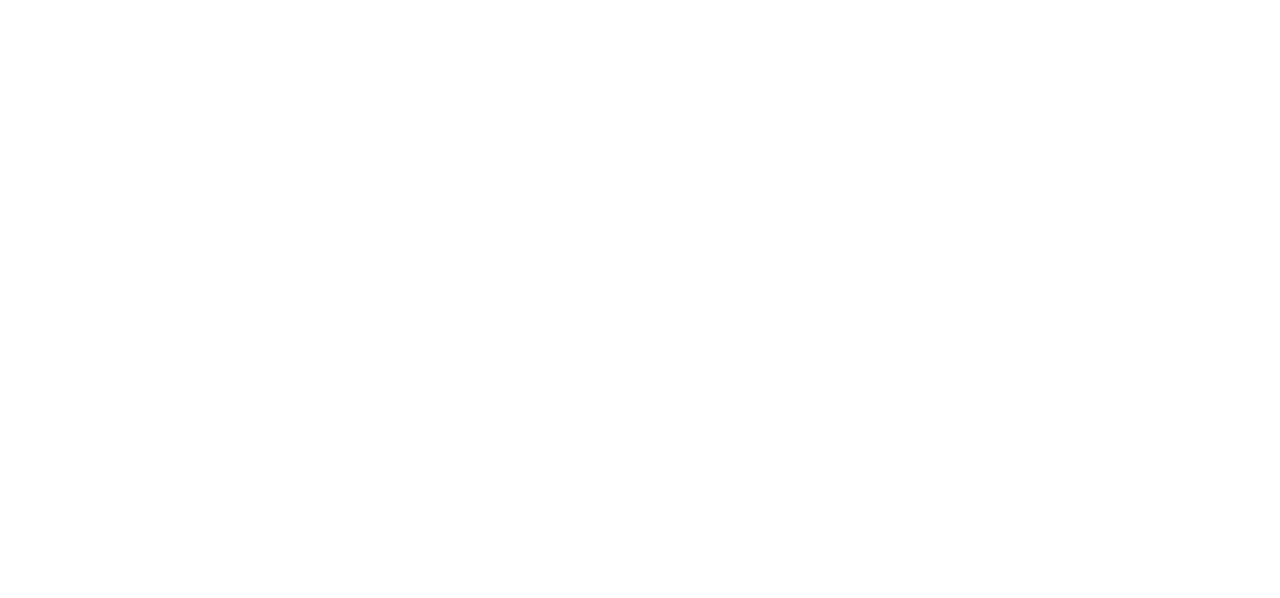
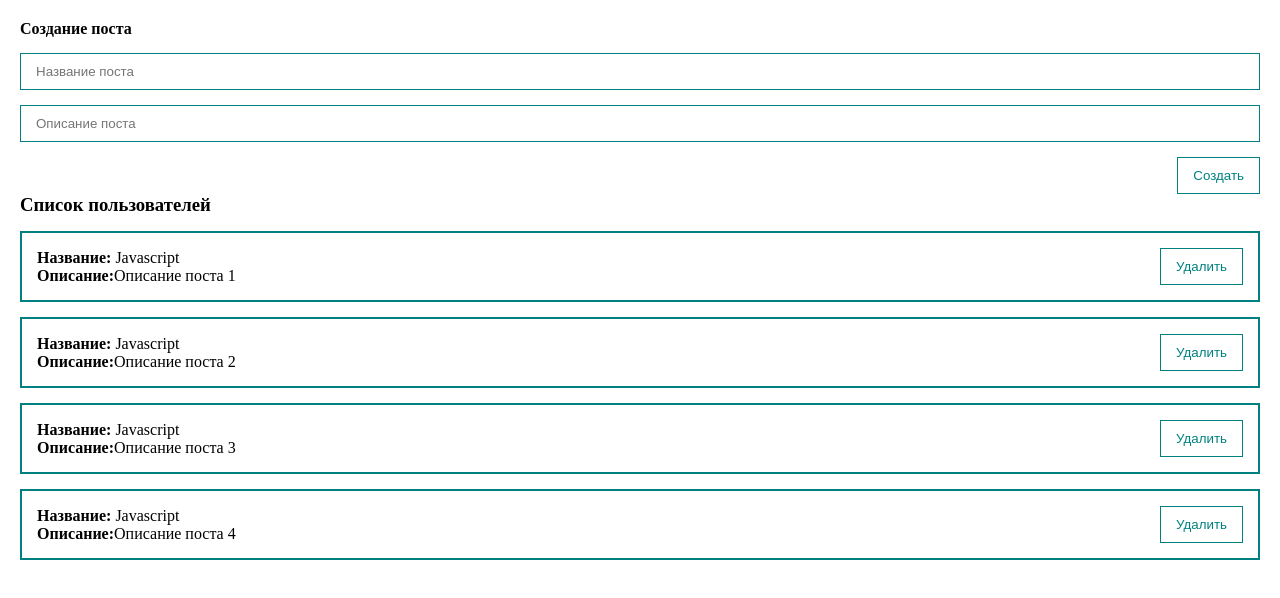
Before and after one commit to Khasankhasiev/shop-catalog, a Vue app: page / in a window 1280 px wide. Shown: the top 598 px of the page. Built offline with nearby package versions, Linux system fonts and the light colour scheme.

Commit message:
do decomposition for components

```diff
--- a/src/App.vue
+++ b/src/App.vue
@@ -1,9 +1,18 @@
 <template>
-  <div class="app"></div>
+  <div class="app">
+    <post-form @create="createPost" />
+    <post-list :posts="posts" />
+  </div>
 </template>
 
 <script>
+import PostForm from "@/components/PostForm.vue";
+import PostList from "@/components/PostList.vue";
 export default {
+  components: {
+    PostList,
+    PostForm,
+  },
   data() {
     return {
       posts: [
@@ -12,20 +21,11 @@
         { id: 3, title: "Javascript", body: "Описание поста 3" },
         { id: 4, title: "Javascript", body: "Описание поста 4" },
       ],
-      title: "",
-      body: "",
     };
   },
   methods: {
-    createPost() {
-      const newPost = {
-        id: Date.now(),
-        title: this.title,
-        body: this.body,
-      };
-      this.posts.push(newPost);
-      this.title = "";
-      this.body = "";
+    createPost(post) {
+      this.posts.push(post);
     },
   },
 };
--- a/src/components/PostForm.vue
+++ b/src/components/PostForm.vue
@@ -3,26 +3,47 @@
     <form @submit.prevent>
       <h4>Создание поста</h4>
       <input
-        v-bind:value="title"
-        @input="title = $event.target.value"
+        v-model="post.title"
         class="input"
         type="text"
         placeholder="Название поста"
       />
       <input
-        v-bind:value="body"
-        @input="body = $event.target.value"
+        v-model="post.body"
         class="input"
         type="text"
         placeholder="Описание поста"
       />
-      <button class="btn" @click="createPost">Создать</button>
+      <my-button
+        @click="createPost"
+        style="align-self: flex-end; margin-top: 15px"
+        >Создать</my-button
+      >
     </form>
   </div>
 </template>
 
 <script>
-export default {};
+export default {
+  data() {
+    return {
+      post: {
+        title: "",
+        body: "",
+      },
+    };
+  },
+  methods: {
+    createPost() {
+      this.post.id = Date.now();
+      this.$emit("create", this.post);
+      this.post = {
+        title: "",
+        body: "",
+      };
+    },
+  },
+};
 </script>
 
 <style scoped>
@@ -36,13 +57,4 @@
   padding: 10px 15px;
   margin-top: 15px;
 }
-
-.btn {
-  margin-top: 15px;
-  align-self: flex-end;
-  padding: 10px 15px;
-  background: none;
-  color: teal;
-  border: 1px solid teal;
-}
 </style>
--- /dev/null
+++ b/src/components/PostItem.vue
@@ -0,0 +1,33 @@
+<template>
+  <div class="post">
+    <div>
+      <div><strong>Название:</strong> {{ post.title }}</div>
+      <div><strong>Описание:</strong>{{ post.body }}</div>
+    </div>
+    <div class="post__btns">
+      <my-button>Удалить</my-button>
+    </div>
+  </div>
+</template>
+
+<script>
+export default {
+  props: {
+    post: {
+      type: Object,
+      required: true,
+    },
+  },
+};
+</script>
+
+<style scoped>
+.post {
+  padding: 15px;
+  border: 2px solid teal;
+  margin-top: 15px;
+  display: flex;
+  align-items: center;
+  justify-content: space-between;
+}
+</style>
--- a/src/components/PostList.vue
+++ b/src/components/PostList.vue
@@ -1,24 +1,23 @@
 <template>
-  <div class="post" v-for="post in posts">
-    <div>
-      <strong>Название:</strong>
-      {{ post.title }}
-    </div>
-    <div>
-      <strong>Описание:</strong>
-      {{ post.body }}
-    </div>
+  <div>
+    <h3>Список пользователей</h3>
+    <post-item v-for="post in posts" :post="post" />
   </div>
 </template>
 
 <script>
-export default {};
+import PostItem from "@/components/PostItem";
+export default {
+  components: {
+    PostItem,
+  },
+  props: {
+    posts: {
+      type: Array,
+      required: true,
+    },
+  },
+};
 </script>
 
-<style scoped>
-.post {
-  padding: 15px;
-  border: 2px solid teal;
-  margin-top: 15px;
-}
-</style>
+<style scoped></style>
--- /dev/null
+++ b/src/components/UI/MyButton.vue
@@ -0,0 +1,20 @@
+<template>
+  <button class="btn">
+    <slot></slot>
+  </button>
+</template>
+
+<script>
+export default {
+  name: "my-button",
+};
+</script>
+
+<style scoped>
+.btn {
+  padding: 10px 15px;
+  background: none;
+  color: teal;
+  border: 1px solid teal;
+}
+</style>
--- /dev/null
+++ b/src/components/UI/index.js
@@ -0,0 +1,3 @@
+import MyButton from "./MyButton.vue";
+
+export default [MyButton];
--- a/src/main.js
+++ b/src/main.js
@@ -1,4 +1,11 @@
 import { createApp } from "vue";
 import App from "./App";
+import components from "@/components/UI";
 
-createApp(App).mount("#app");
+const app = createApp(App);
+
+components.forEach((component) => {
+  app.component(component.name, component);
+});
+
+app.mount("#app");
```
